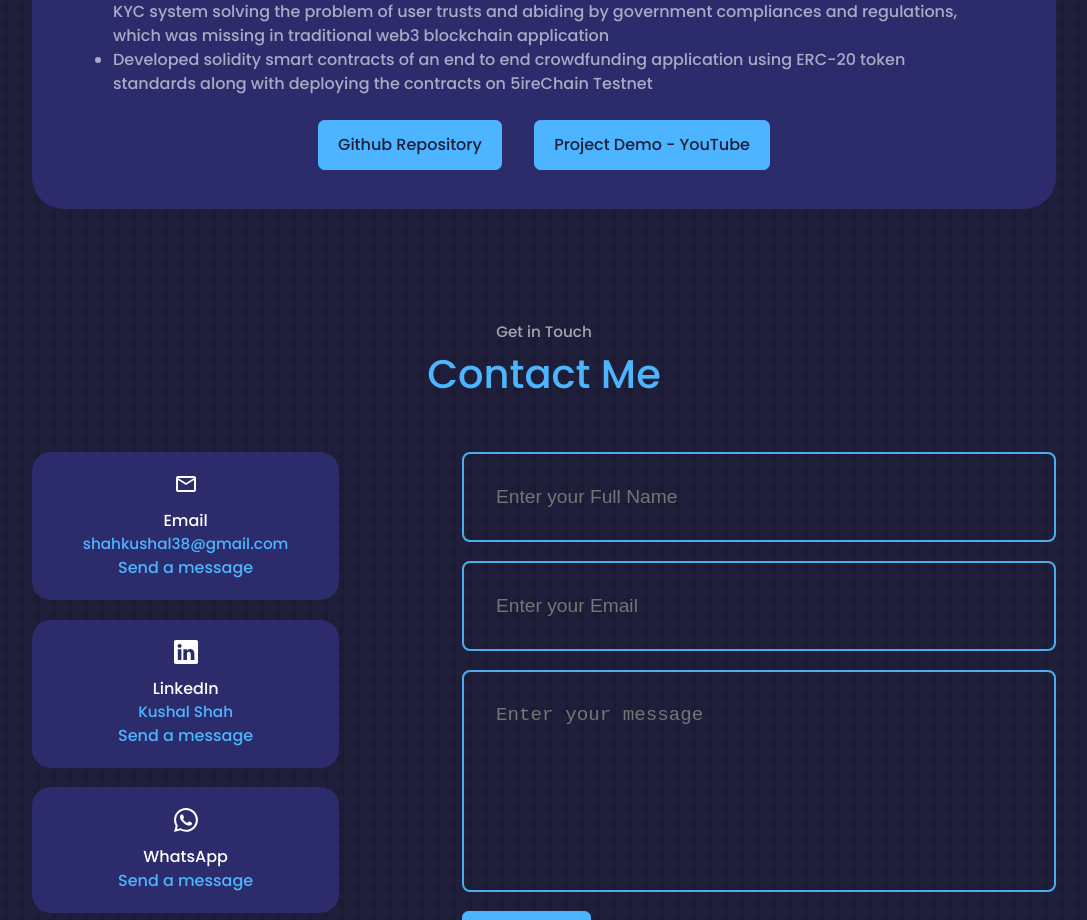
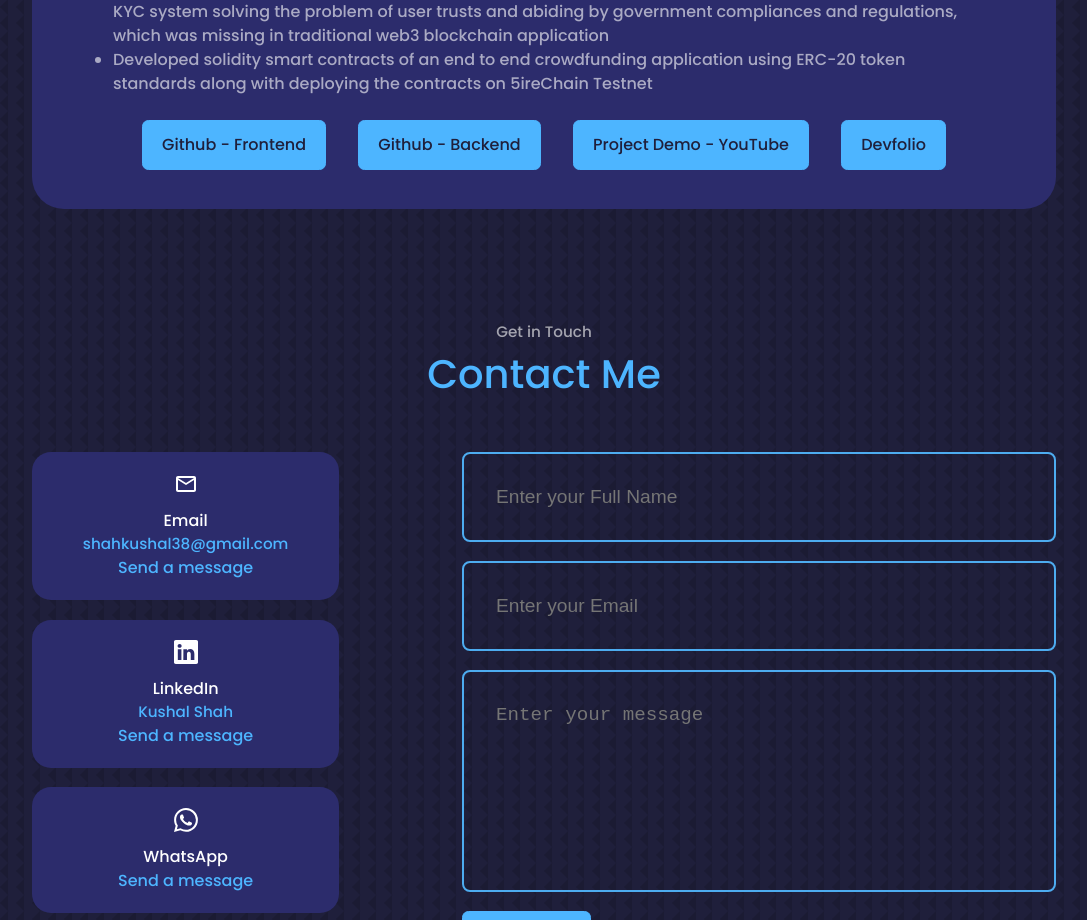
Before and after one commit to shahkushal38/portfolio-website, a React (Create React App) app: page / in a window 1280 px wide. Shown: the part 5249-6169 px from the top of the page, without its empty margins (96-1183 px from the left). Built offline with nearby package versions, Linux system fonts and the light colour scheme.

Commit message:
kyc project

```diff
--- a/src/components/projects/Projects.jsx
+++ b/src/components/projects/Projects.jsx
@@ -22,9 +22,9 @@ const Projects = () => {
                 </li>
               </ul>
               <div className='project_button'>
-              <a href="https://github.com/shahkushal38/khabrichain" className='btn btn-primary'>Github Repository</a>
-              <a href="https://www.youtube.com/watch?v=oEM4TUQ87kw" className='btn btn-primary'> Project Demo - YouTube </a>
-              <a href="https://devfolio.co/projects/khabrichain-decentralized-reporting-system-7b59" className='btn btn-primary'> Devfolio </a>
+              <a href="https://github.com/shahkushal38/khabrichain" className='btn btn-primary' target="_blank">Github Repository</a>
+              <a href="https://www.youtube.com/watch?v=oEM4TUQ87kw" className='btn btn-primary' target="_blank"> Project Demo - YouTube </a>
+              <a href="https://devfolio.co/projects/khabrichain-decentralized-reporting-system-7b59" className='btn btn-primary' target="_blank"> Devfolio </a>
             </div>
             </p>
           </div>
@@ -48,8 +48,10 @@ const Projects = () => {
               </ul>
             </p>
             <div className='project_button'>
-              <a href="#contact" className='btn btn-primary'>Github Repository</a>
-              <a href="#contact" className='btn btn-primary'> Project Demo - YouTube </a>
+              <a href="https://github.com/shahkushal38/secure-patrons-frontend" className='btn btn-primary' target="_blank">Github - Frontend</a>
+              <a href="https://github.com/shahkushal38/secure-patrons-backend" className='btn btn-primary' target="_blank">Github - Backend</a>
+              <a href="https://www.youtube.com/watch?v=95f56iuBGOA" className='btn btn-primary' target="_blank"> Project Demo - YouTube </a>
+              <a href="https://devpost.com/software/kyc-verified-crowdfunding-solution-secure-patrons" className='btn btn-primary' target="_blank"> Devfolio </a>
             </div>
           </div>
         </div>
```
